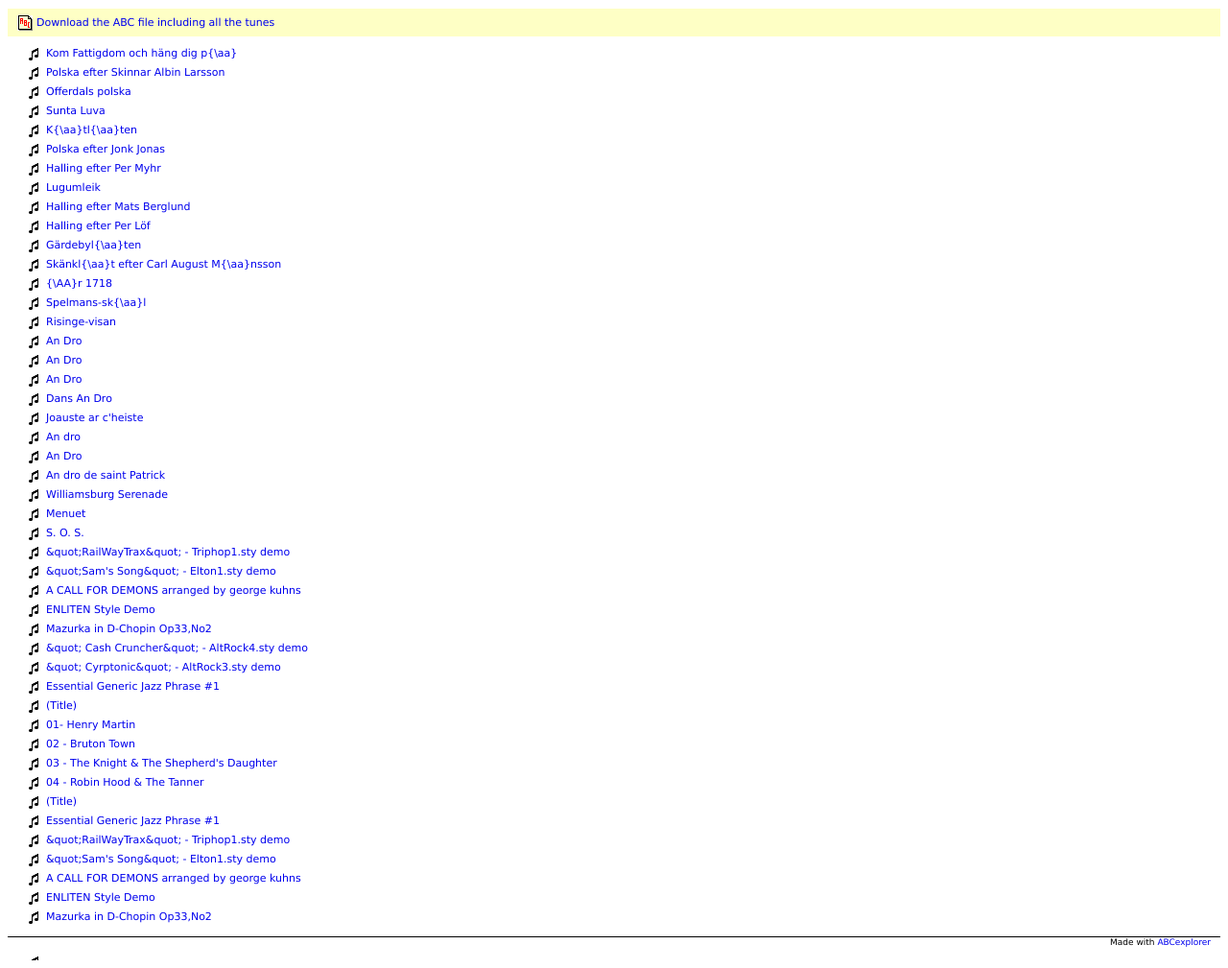
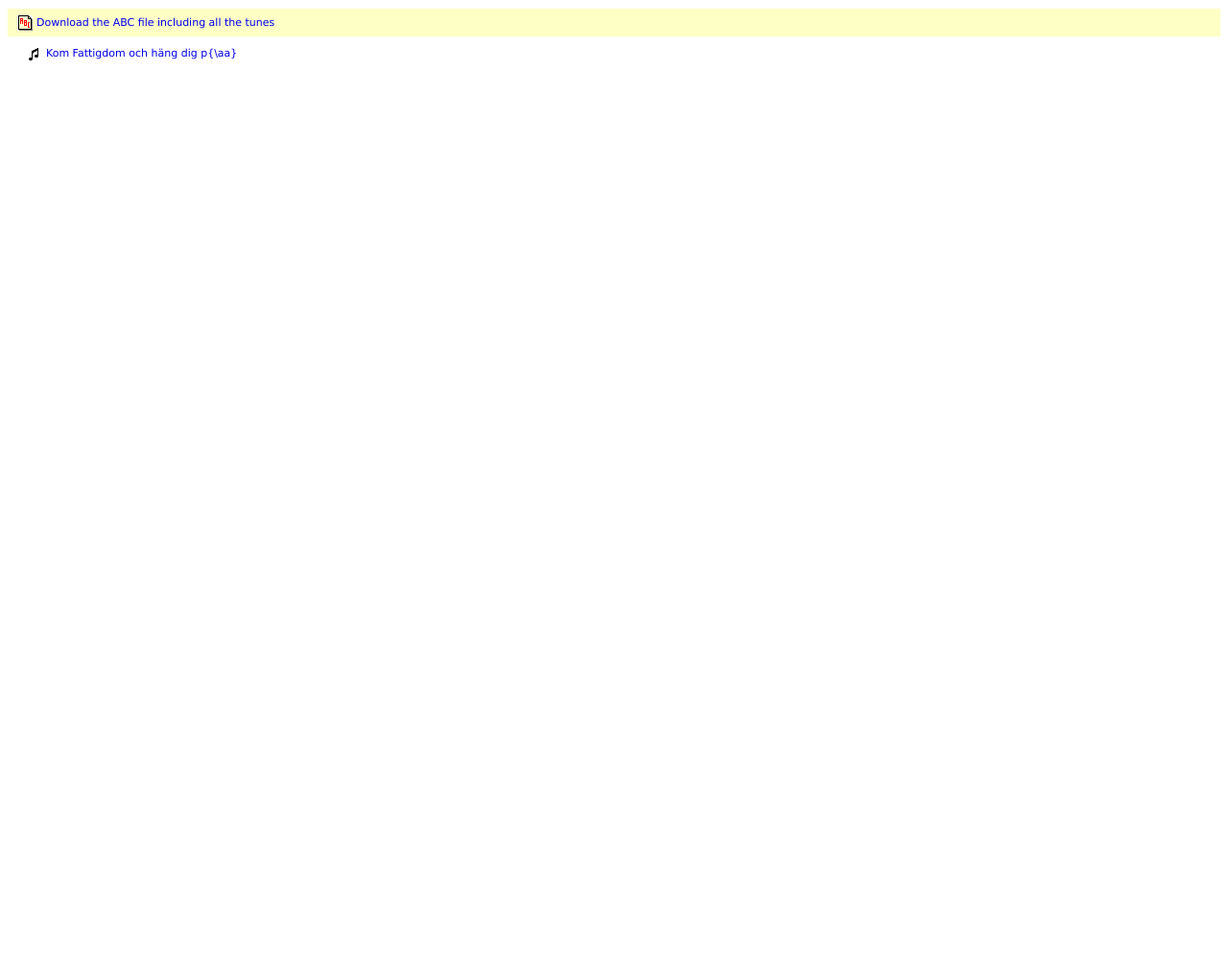
Before and after one commit to albertinosesc/albertinosesc.github.io, a plain HTML site: page index.htm in a window 1280 px wide. Shown: the part 52-1061 px from the top of the page at 96% size. After the commit the page ends 800 px from the top, so only its background shows below. Drawn offline with Linux system fonts and the light colour scheme.

Commit message:
Update index.htm

```diff
--- a/index.htm
+++ b/index.htm
@@ -11,54 +11,5 @@
 <h1 class='h1index'>My music</h1>
 <p class ='fullabc'><a href='abcweb/abcf/OUTROS1.abc'>Download the ABC file including all the tunes</a></p>
 <p class='tunelst'><a href='abcweb/htm/Kom_Fattigdom_och_häng_dig_p{_aa}_1.htm'>Kom Fattigdom och h&auml;ng dig p{\aa}</a></p>
-<p class='tunelst'><a href='abcweb/htm/Polska_efter_Skinnar_Albin_Larsson_2.htm'>Polska efter Skinnar Albin Larsson</a></p>
-<p class='tunelst'><a href='abcweb/htm/Offerdals_polska_3.htm'>Offerdals polska</a></p>
-<p class='tunelst'><a href='abcweb/htm/Sunta_Luva_4.htm'>Sunta Luva</a></p>
-<p class='tunelst'><a href='abcweb/htm/K{_aa}tl{_aa}ten_5.htm'>K{\aa}tl{\aa}ten</a></p>
-<p class='tunelst'><a href='abcweb/htm/Polska_efter_Jonk_Jonas_6.htm'>Polska efter Jonk Jonas</a></p>
-<p class='tunelst'><a href='abcweb/htm/Halling_efter_Per_Myhr_1.htm'>Halling efter Per Myhr</a></p>
-<p class='tunelst'><a href='abcweb/htm/Lugumleik_2.htm'>Lugumleik</a></p>
-<p class='tunelst'><a href='abcweb/htm/Halling_efter_Mats_Berglund_3.htm'>Halling efter Mats Berglund</a></p>
-<p class='tunelst'><a href='abcweb/htm/Halling_efter_Per_Löf_4.htm'>Halling efter Per L&ouml;f</a></p>
-<p class='tunelst'><a href='abcweb/htm/Gärdebyl{_aa}ten_1.htm'>G&auml;rdebyl{\aa}ten</a></p>
-<p class='tunelst'><a href='abcweb/htm/Skänkl{_aa}t_efter_Carl_August_M{_aa}nsson_1.htm'>Sk&auml;nkl{\aa}t efter Carl August M{\aa}nsson</a></p>
-<p class='tunelst'><a href='abcweb/htm/{_AA}r_1718_2.htm'>{\AA}r 1718</a></p>
-<p class='tunelst'><a href='abcweb/htm/Spelmans-sk{_aa}l_3.htm'>Spelmans-sk{\aa}l</a></p>
-<p class='tunelst'><a href='abcweb/htm/Risinge-visan_4.htm'>Risinge-visan</a></p>
-<p class='tunelst'><a href='abcweb/htm/An_Dro_1.htm'>An Dro</a></p>
-<p class='tunelst'><a href='abcweb/htm/An_Dro_2.htm'>An Dro</a></p>
-<p class='tunelst'><a href='abcweb/htm/An_Dro_3.htm'>An Dro</a></p>
-<p class='tunelst'><a href='abcweb/htm/Dans_An_Dro_4.htm'>Dans An Dro</a></p>
-<p class='tunelst'><a href='abcweb/htm/Joauste_ar_c_heiste_5.htm'>Joauste ar c'heiste</a></p>
-<p class='tunelst'><a href='abcweb/htm/An_dro_6.htm'>An dro</a></p>
-<p class='tunelst'><a href='abcweb/htm/An_Dro_7.htm'>An Dro</a></p>
-<p class='tunelst'><a href='abcweb/htm/An_dro_de_saint_Patrick_8.htm'>An dro de saint Patrick</a></p>
-<p class='tunelst'><a href='abcweb/htm/Williamsburg_Serenade_1.htm'>Williamsburg Serenade</a></p>
-<p class='tunelst'><a href='abcweb/htm/Menuet_1.htm'>Menuet</a></p>
-<p class='tunelst'><a href='abcweb/htm/S._O._S._1.htm'>S. O. S.</a></p>
-<p class='tunelst'><a href='abcweb/htm/_RailWayTrax_-_Triphop1.sty_demo_1.htm'>&amp;quot;RailWayTrax&amp;quot; - Triphop1.sty demo</a></p>
-<p class='tunelst'><a href='abcweb/htm/_Sam_s_Song_-_Elton1.sty_demo_1.htm'>&amp;quot;Sam's Song&amp;quot; - Elton1.sty demo</a></p>
-<p class='tunelst'><a href='abcweb/htm/A_CALL_FOR_DEMONS_arranged_by_george_kuhns_1.htm'>A CALL FOR DEMONS arranged by george kuhns</a></p>
-<p class='tunelst'><a href='abcweb/htm/ENLITEN_Style_Demo_1.htm'>ENLITEN Style Demo</a></p>
-<p class='tunelst'><a href='abcweb/htm/Mazurka_in_D-Chopin_Op33_No2_1.htm'>Mazurka in D-Chopin Op33,No2</a></p>
-<p class='tunelst'><a href='abcweb/htm/_Cash_Cruncher_-_AltRock4.sty_demo_1.htm'>&amp;quot; Cash Cruncher&amp;quot; - AltRock4.sty demo</a></p>
-<p class='tunelst'><a href='abcweb/htm/_Cyrptonic_-_AltRock3.sty_demo_1.htm'>&amp;quot; Cyrptonic&amp;quot; - AltRock3.sty demo</a></p>
-<p class='tunelst'><a href='abcweb/htm/Essential_Generic_Jazz_Phrase_#1_1.htm'>Essential Generic Jazz Phrase #1</a></p>
-<p class='tunelst'><a href='abcweb/htm/(Title)_1.htm'>(Title)</a></p>
-<p class='tunelst'><a href='abcweb/htm/01-_Henry_Martin_1.htm'>01- Henry Martin</a></p>
-<p class='tunelst'><a href='abcweb/htm/02_-_Bruton_Town_2.htm'>02 - Bruton Town</a></p>
-<p class='tunelst'><a href='abcweb/htm/03_-_The_Knight_&_The_Shepherd_s_Daughter_3.htm'>03 - The Knight &amp; The Shepherd's Daughter</a></p>
-<p class='tunelst'><a href='abcweb/htm/04_-_Robin_Hood_&_The_Tanner_4.htm'>04 - Robin Hood &amp; The Tanner</a></p>
-<p class='tunelst'><a href='abcweb/htm/(Title)_3.htm'>(Title)</a></p>
-<p class='tunelst'><a href='abcweb/htm/Essential_Generic_Jazz_Phrase_#1_1.htm'>Essential Generic Jazz Phrase #1</a></p>
-<p class='tunelst'><a href='abcweb/htm/_RailWayTrax_-_Triphop1.sty_demo_2.htm'>&amp;quot;RailWayTrax&amp;quot; - Triphop1.sty demo</a></p>
-<p class='tunelst'><a href='abcweb/htm/_Sam_s_Song_-_Elton1.sty_demo_3.htm'>&amp;quot;Sam's Song&amp;quot; - Elton1.sty demo</a></p>
-<p class='tunelst'><a href='abcweb/htm/A_CALL_FOR_DEMONS_arranged_by_george_kuhns_1.htm'>A CALL FOR DEMONS arranged by george kuhns</a></p>
-<p class='tunelst'><a href='abcweb/htm/ENLITEN_Style_Demo_1.htm'>ENLITEN Style Demo</a></p>
-<p class='tunelst'><a href='abcweb/htm/Mazurka_in_D-Chopin_Op33_No2_1.htm'>Mazurka in D-Chopin Op33,No2</a></p>
-<p class='footer'>Made with <a href='http://abc.stalikez.info/abcex.php' target='_blank'>ABCexplorer</a></p>
-<p class='tunelst'><a href='abcweb/htm/beto1>(Title)</a></p>
-<p class='tunelst'><a href='abcweb/htm/beto2>(Title)</a></p>
-<p class='tunelst'><a href='abcweb/htm/beto3>(Title)</a></p>
 </body>
 </html>
```
